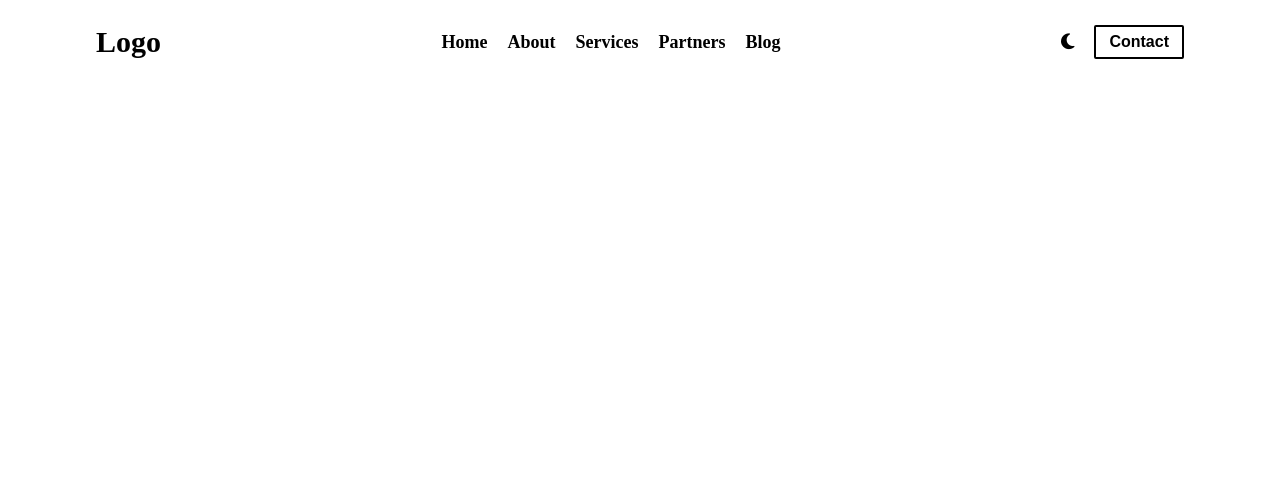
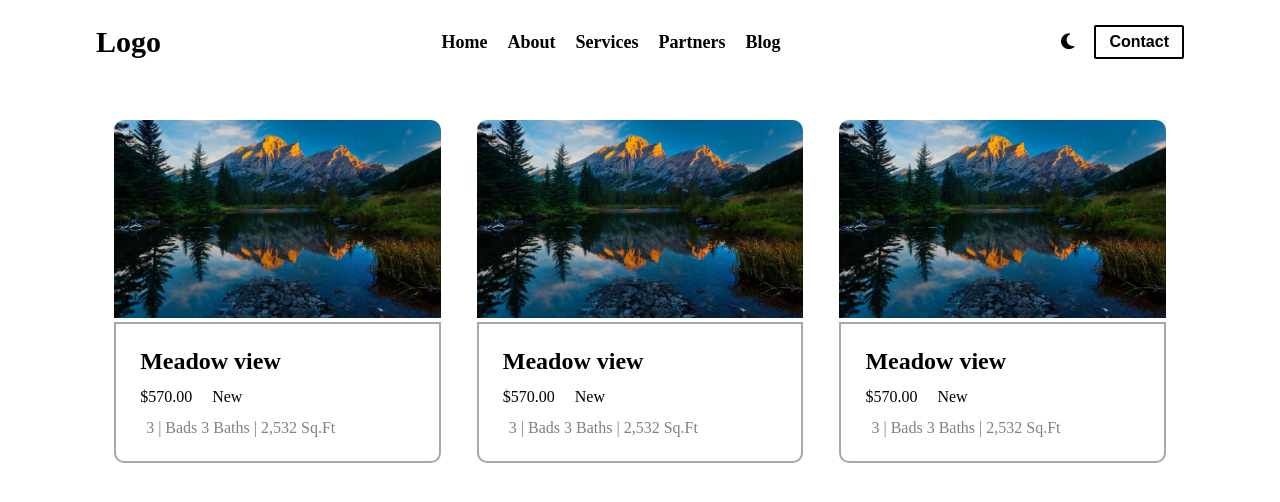
Before and after one commit to iskandarprogrammer2007/sourcefile, a plain HTML site: page index.html in a window 1280 px wide. Drawn offline with nearby package versions, Linux system fonts and the light colour scheme; files that its build step writes are made by us from their sources.

Commit message:
to make residences

```diff
--- a/index.html
+++ b/index.html
@@ -68,7 +68,59 @@
         <!-- residences start -->
         <section id="residences">
             <div class="container">
-                <div></div>
+                <div class="residences__cards">
+                    <div class="residences__cards__card">
+                        <div class="residences__cards__card__img">
+                            <img src="./images/17836b7698244921e54d21f449512edd.jpg" alt="">
+                        </div>
+                        <div class="residences__cards__card__info">
+                            <div class="residences__cards__card__info__tittle">
+                                <h4>Meadow view</h4>
+                            </div>
+                            <div class="residences__cards__card__info__money">
+                                <p>$570.00</p>
+                                <p>New</p>
+                            </div>
+                            <div class="residences__cards__card__info__time">
+                                <p>3 | Bads 3 Baths | 2,532 Sq.Ft</p>
+                            </div>
+                        </div>
+                    </div>
+                    <div class="residences__cards__card">
+                        <div class="residences__cards__card__img">
+                            <img src="./images/17836b7698244921e54d21f449512edd.jpg" alt="">
+                        </div>
+                        <div class="residences__cards__card__info">
+                            <div class="residences__cards__card__info__tittle">
+                                <h4>Meadow view</h4>
+                            </div>
+                            <div class="residences__cards__card__info__money">
+                                <p>$570.00</p>
+                                <p>New</p>
+                            </div>
+                            <div class="residences__cards__card__info__time">
+                                <p>3 | Bads 3 Baths | 2,532 Sq.Ft</p>
+                            </div>
+                        </div>
+                    </div>
+                    <div class="residences__cards__card">
+                        <div class="residences__cards__card__img">
+                            <img src="./images/17836b7698244921e54d21f449512edd.jpg" alt="">
+                        </div>
+                        <div class="residences__cards__card__info">
+                            <div class="residences__cards__card__info__tittle">
+                                <h4>Meadow view</h4>
+                            </div>
+                            <div class="residences__cards__card__info__money">
+                                <p>$570.00</p>
+                                <p>New</p>
+                            </div>
+                            <div class="residences__cards__card__info__time">
+                                <p>3 | Bads 3 Baths | 2,532 Sq.Ft</p>
+                            </div>
+                        </div>
+                    </div>
+                </div>
             </div>
         </section>
         <!-- residences end -->
--- a/sass/_residences.scss
+++ b/sass/_residences.scss
@@ -0,0 +1,62 @@
+.residences__cards {
+    display: flex;
+    justify-content: space-around;
+    align-items: start;
+    padding-top: 120px;
+
+    @media (max-width:950px) {
+        flex-direction: column;
+        gap: 50px;
+        align-items: center;
+    }
+
+    &__card {
+        width: 30%;
+        transition: 0.3s;
+
+        &:hover {
+            box-shadow: rgba(0, 0, 0, 0.35) 0px 5px 15px;
+        }
+
+        &__img {
+            width: 100%;
+
+            & img {
+                width: 100%;
+                border-radius: 10px 10px 0 0;
+            }
+        }
+
+        &__info {
+            border: 2px solid rgb(168, 168, 168);
+            border-radius: 0 0 10px 10px;
+
+            &__tittle {
+                width: 80%;
+                padding: 24px 0 5px 24px;
+                font-size: 24px;
+                border: 0 0 2px 2px solid gray;
+            }
+
+            &__money {
+                display: flex;
+                align-items: center;
+                gap: 20px;
+                padding: 8px 0 13px 24px;
+            }
+
+            &__time {
+                padding: 0 0 24px 30px;
+                color: gray;
+            }
+        }
+
+        @media (max-width:950px) {
+            width: 70%;
+        }
+
+        @media (max-width:500px) {
+            width: 90%;
+        }
+    }
+}
```
